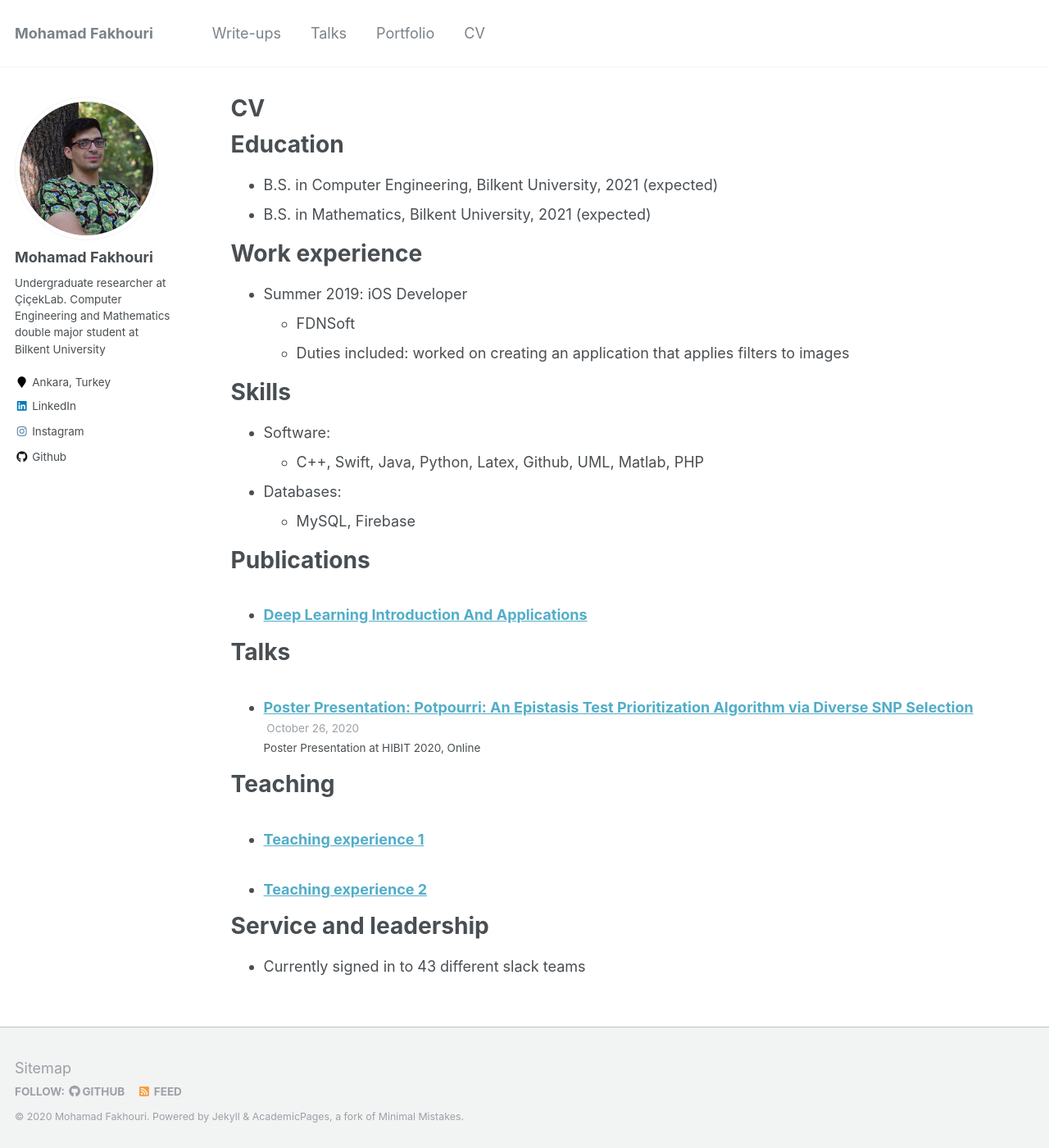
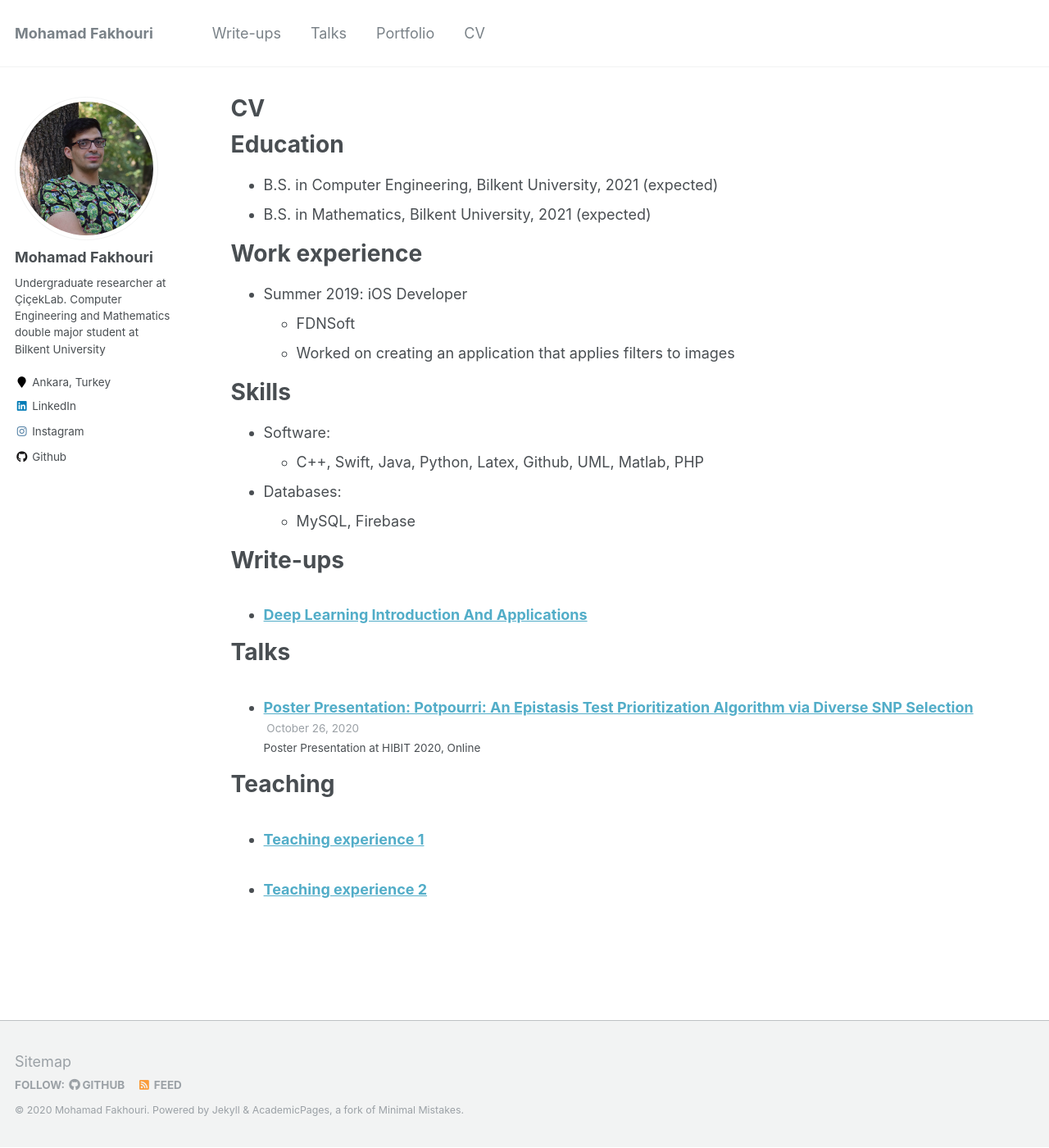
Before and after one commit to mohahf19/mohahf19.github.io, a Jekyll site: the page built from _pages/cv.md, in a window 1280 px wide and 1400 px high. Shown: the whole window at 82% size. Built offline with Jekyll 4.4.1, drawn with Linux system fonts in a browser that asks for light colours.

Commit message:
fixed cv.md

```diff
--- a/_pages/cv.md
+++ b/_pages/cv.md
@@ -19,7 +19,7 @@ Work experience
 
 * Summer 2019: iOS Developer
   * FDNSoft
-  * Duties included: worked on creating an application that applies filters to images
+  * Worked on creating an application that applies filters to images
 
 Skills
 ======
@@ -29,7 +29,7 @@ Skills
   * MySQL, Firebase
 
 
-Publications
+Write-ups
 ======
   <ul>{% for post in site.publications %}
     {% include archive-single-cv.html %}
@@ -46,7 +46,3 @@ Teaching
   <ul>{% for post in site.teaching %}
     {% include archive-single-cv.html %}
   {% endfor %}</ul>
-
-Service and leadership
-======
-* Currently signed in to 43 different slack teams
--- a/_pages/portfolio.html
+++ b/_pages/portfolio.html
@@ -7,7 +7,7 @@ author_profile: true
 
 {% include base_path %}
 
-
+To be added..
 {% for post in site.portfolio %}
   {% include archive-single.html %}
 {% endfor %}
```
Also changed, not shown: 4 other files.
